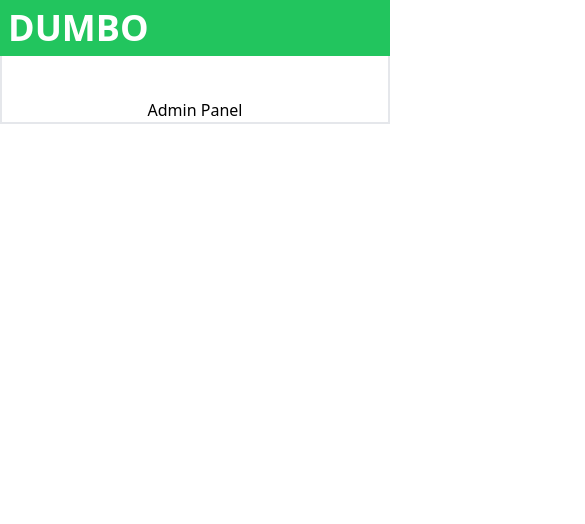
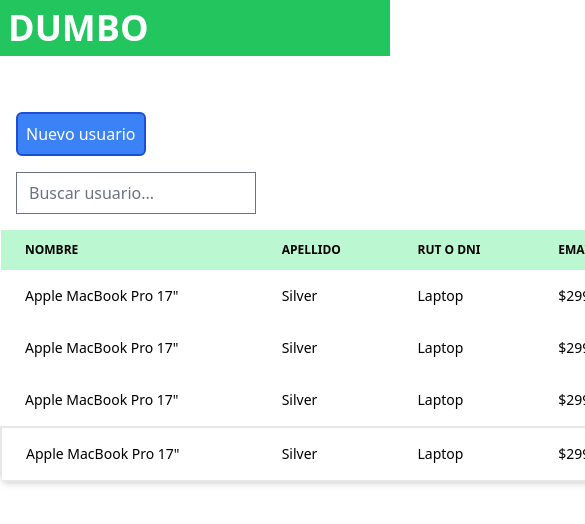
Before and after one commit to socram174/Taller2-IDWM, a React (Vite) app in the folder web/: page /home in a window 390 px wide. Shown: the top 524 px of the page, 585 px wide, since content can reach past the window. Built offline with nearby package versions, Linux system fonts and the light colour scheme; sample sign-in values are in the browser's storage.

Commit message:
feat(web): improved responsiveness in the navbar, users table, added create user button and search input

```diff
--- a/web/src/components/Navbar.jsx
+++ b/web/src/components/Navbar.jsx
@@ -19,7 +19,7 @@ const Navbar = ({ isAuth }) => {
     return (
       <nav className="text-center bg-green-500 p-2  fixed w-full flex justify-between items-center">
         <h1 className="font-bold text-white text-4xl">DUMBO</h1>
-        <button onClick={logout} className="border-2 p-2 rounded-md bg-red-400 text-white font-bold hover:ring-2 hover:ring-green-500 hidden md:block">
+        <button onClick={logout} className="border-2 p-2 rounded-md bg-red-400 text-white font-bold hover:ring-2 hover:ring-green-500 hidden sm:block">
             Cerrar sesión
         </button>
       </nav>
--- /dev/null
+++ b/web/src/components/RegisterModal.jsx
@@ -0,0 +1,28 @@
+import { useState } from 'react'
+import { Dialog } from '@headlessui/react'
+
+const RegisterModal = () => {
+    let [isOpen, setIsOpen] = useState(true);
+
+    return (
+        <Dialog open={isOpen} onClose={() => setIsOpen(false)}>
+          <Dialog.Panel>
+            <Dialog.Title>Deactivate account</Dialog.Title>
+            <Dialog.Description>
+              This will permanently deactivate your account
+            </Dialog.Description>
+
+            <p>
+              Are you sure you want to deactivate your account? All of your data
+              will be permanently removed. This action cannot be undone.
+            </p>
+
+            <button onClick={() => setIsOpen(false)}>Deactivate</button>
+            <button onClick={() => setIsOpen(false)}>Cancel</button>
+          </Dialog.Panel>
+        </Dialog>
+      )
+
+};
+
+export default RegisterModal;
--- a/web/src/views/AdminPanel.jsx
+++ b/web/src/views/AdminPanel.jsx
@@ -1,12 +1,106 @@
 const AdminPanel = () => {
-    return (
-        <>
+  return (
+    <>
+      <div className="pt-24">
 
-        <div className="text-center pt-24 border-2">
-        <h1>Admin Panel</h1>
+        <div class="relative overflow-x-auto shadow-md rounded-lg flex md:justify-center flex-col md:items-center min-w-[770px]">
+        <div className="flex justify-between w-full md:w-[80%] max-w-[auto] p-4 flex-col md:flex-row gap-4">
+          <button className="border-2 border-blue-700 bg-blue-500 p-2 rounded-md text-white max-w-max">
+            Nuevo usuario
+          </button>
+          <input type="text" placeholder="Buscar usuario..." className="max-w-[240px]" />
         </div>
-        </>
-    );
+          <table class="text-sm text-left rtl:text-right w-full md:w-[80%] max-w-[auto]">
+            <thead class="text-xs uppercase bg-green-200">
+              <tr>
+                <th scope="col" class="px-6 py-3">
+                  Nombre
+                </th>
+                <th scope="col" class="px-6 py-3">
+                  Apellido
+                </th>
+                <th scope="col" class="px-6 py-3">
+                  RUT o DNI
+                </th>
+                <th scope="col" class="px-6 py-3">
+                  Email
+                </th>
+                <th scope="col" class="px-6 py-3">
+                  Puntos
+                </th>
+              </tr>
+            </thead>
+            <tbody>
+              <tr class="">
+                <th scope="row" class="px-6 py-4 font-medium whitespace-nowrap">
+                  Apple MacBook Pro 17"
+                </th>
+                <td class="px-6 py-4">Silver</td>
+                <td class="px-6 py-4">Laptop</td>
+                <td class="px-6 py-4">$2999</td>
+                <td class="px-6 py-4">
+                  <a
+                    href="#"
+                    class="font-medium text-blue-600 dark:text-blue-500 hover:underline"
+                  >
+                    Edit
+                  </a>
+                </td>
+              </tr>
+              <tr class="">
+                <th scope="row" class="px-6 py-4 font-medium whitespace-nowrap">
+                  Apple MacBook Pro 17"
+                </th>
+                <td class="px-6 py-4">Silver</td>
+                <td class="px-6 py-4">Laptop</td>
+                <td class="px-6 py-4">$2999</td>
+                <td class="px-6 py-4">
+                  <a
+                    href="#"
+                    class="font-medium text-blue-600 dark:text-blue-500 hover:underline"
+                  >
+                    Edit
+                  </a>
+                </td>
+              </tr>
+              <tr class="">
+                <th scope="row" class="px-6 py-4 font-medium whitespace-nowrap">
+                  Apple MacBook Pro 17"
+                </th>
+                <td class="px-6 py-4">Silver</td>
+                <td class="px-6 py-4">Laptop</td>
+                <td class="px-6 py-4">$2999</td>
+                <td class="px-6 py-4">
+                  <a
+                    href="#"
+                    class="font-medium text-blue-600 dark:text-blue-500 hover:underline"
+                  >
+                    Edit
+                  </a>
+                </td>
+              </tr>
+              <tr class="hover:bg-green-100 border-2 rounded-lg">
+                <th scope="row" class="px-6 py-4 font-medium ">
+                  Apple MacBook Pro 17"
+                </th>
+                <td class="px-6 py-4">Silver</td>
+                <td class="px-6 py-4">Laptop</td>
+                <td class="px-6 py-4">$2999</td>
+                <td class="px-6 py-4">
+                  <a
+                    href="#"
+                    class="font-medium text-blue-600 dark:text-blue-500 hover:underline"
+                  >
+                    Edit
+                  </a>
+                </td>
+              </tr>
+            </tbody>
+          </table>
+        </div>
+      </div>
+    </>
+  );
 };
 
 export default AdminPanel;
```
